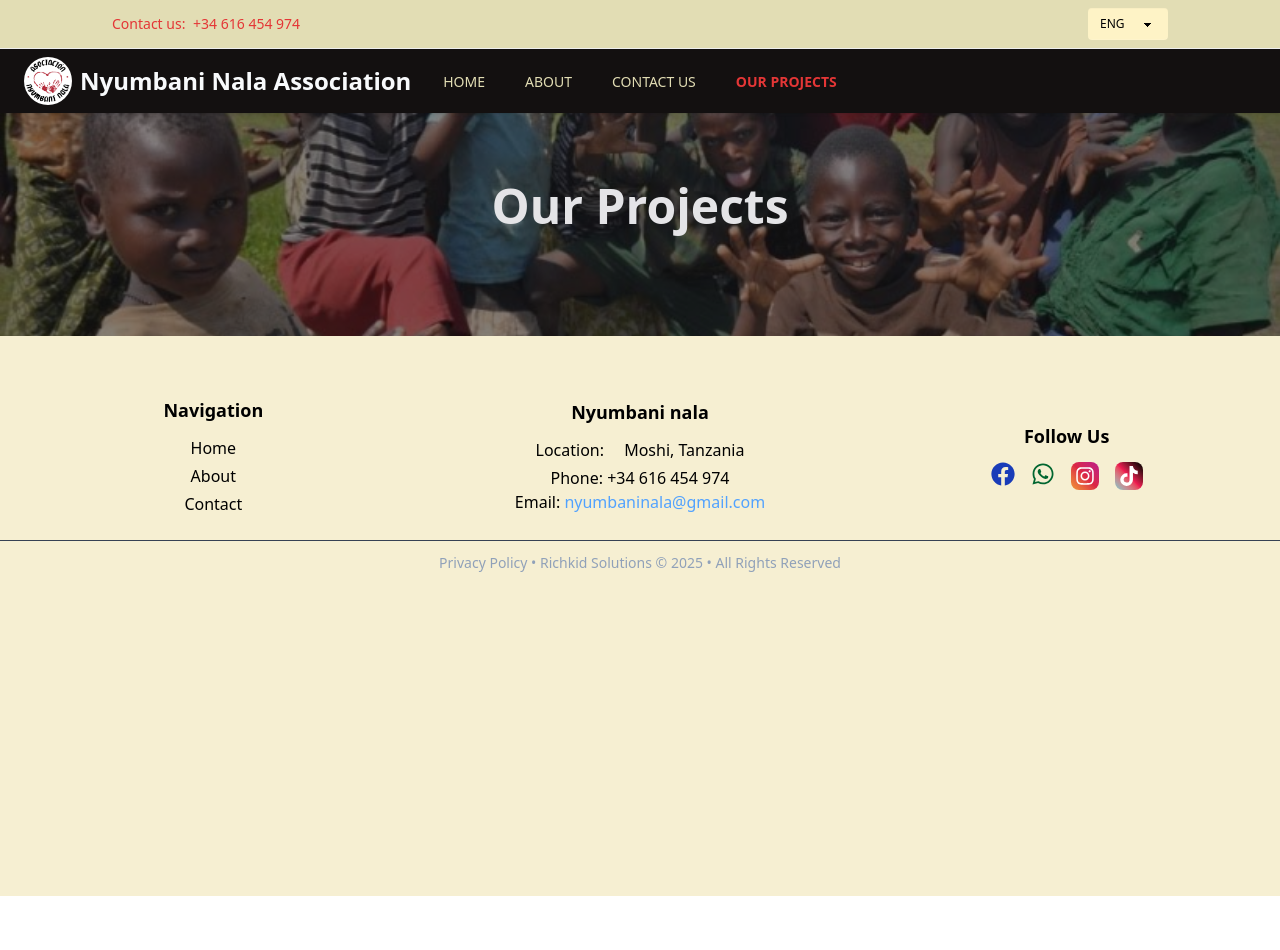
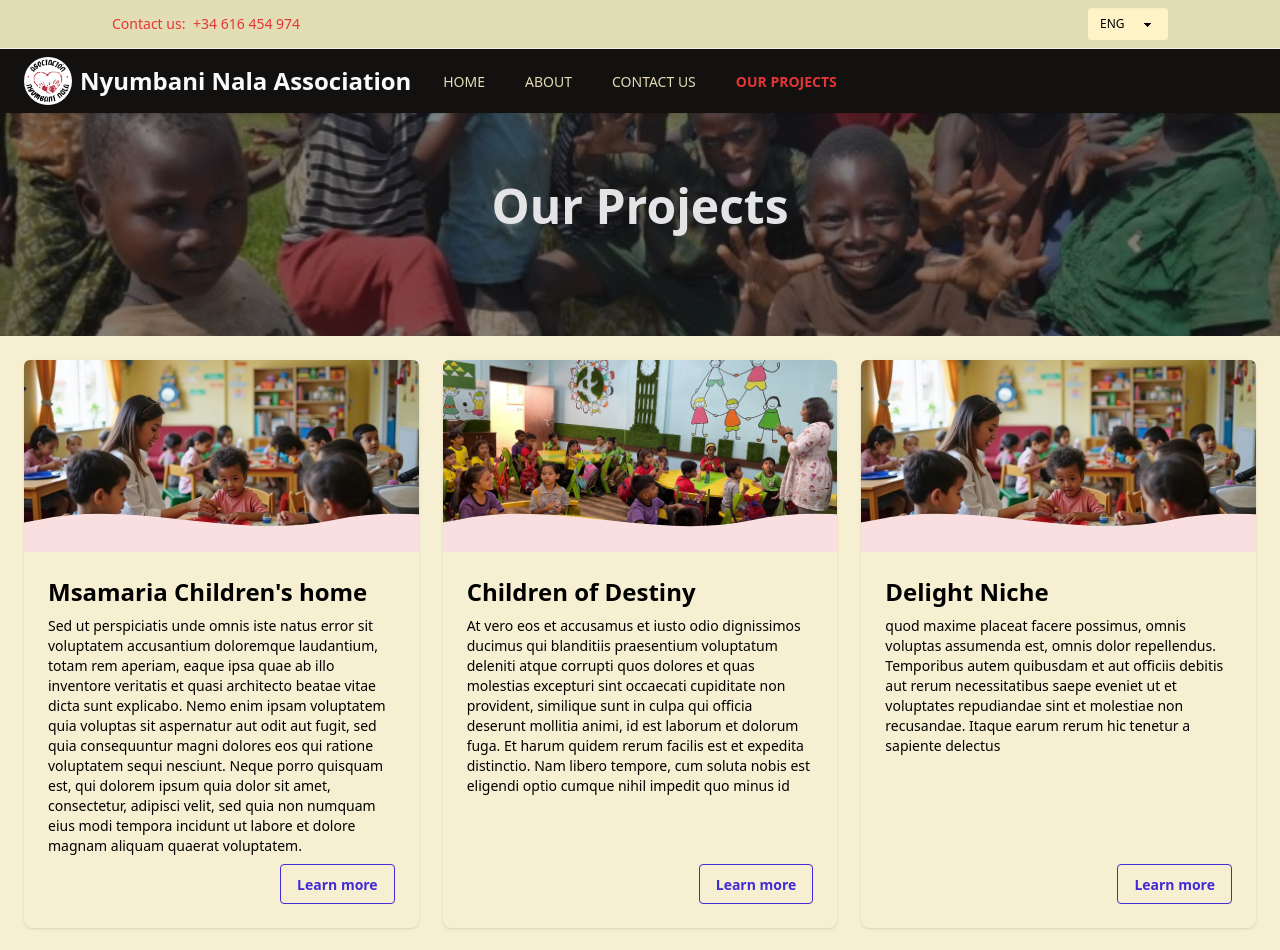
Before and after one commit to castrol-web/nyumbani-nala, a React (Vite) app in the folder frontend/: page /our-projects in a window 1280 px wide. Shown: the top 950 px of the page. Before the commit the page ends 896 px from the top, so only its background shows below. Built offline with nearby package versions, Linux system fonts and the light colour scheme.

Commit message:
feat: add ProjectCard component for displaying project details with image and summary

```diff
--- a/frontend/src/index.css
+++ b/frontend/src/index.css
@@ -1,2 +1,13 @@
 @import "tailwindcss";
 @plugin "daisyui";
+
+@layer utilities {
+  @keyframes wave {
+    0% { transform: translateX(0); }
+    100% { transform: translateX(-50%); }
+  }
+
+  .animate-wave {
+    animation: wave 8s linear infinite;
+  }
+}
--- /dev/null
+++ b/frontend/src/projects/ProjectCard.tsx
@@ -0,0 +1,45 @@
+interface ProjectCardProps {
+    projectTitle?: string,
+    summary: string,
+    projectImage?: string,
+}
+
+function ProjectCard({ projectTitle, summary, projectImage }: ProjectCardProps) {
+    return (
+        <div className="card shadow-sm">
+            <div>
+                <div className="relative overflow-hidden">
+                    <img
+                        src={projectImage}
+                        className="w-full h-48 object-cover rounded-t-md"
+                    />
+
+                    {/*Wave  svg*/}
+                    <div className="absolute bottom-0 left-0 w-full overflow-hidden leading-none">
+                        <svg
+                            className="block w-[200%] h-16 animate-wave"
+                            viewBox="0 0 1200 120"
+                            preserveAspectRatio="none"
+                        >
+                            <path
+                                d="M0,60 C150,20 300,100 450,60 C600,20 750,100 900,60 C1050,20 1200,100 1350,60 V120 H0 Z"
+                                fill="#F9DFDF"
+                            />
+                        </svg>
+                    </div>
+                </div>
+            </div>
+
+            <div className="card-body">
+                <h2 className="text-2xl font-bold">{projectTitle}</h2>
+                <p className="text-sm">{summary}</p>
+
+                <div className="card-actions justify-end">
+                    <button className="btn btn-primary btn-outline">Learn more</button>
+                </div>
+            </div>
+        </div>
+    );
+}
+
+export default ProjectCard;
--- a/frontend/src/projects/Projects.tsx
+++ b/frontend/src/projects/Projects.tsx
@@ -1,9 +1,18 @@
 import Header from "../components/Header"
+import ProjectCard from "./ProjectCard"
+import msamaria from "../assets/msamaria.jpg";
+import childrenofdestiny from "../assets/childrenofdestiny.jpg";
 
 function Projects() {
   return (
     <div>
       <Header pageName="Our Projects" />
+      <div className="grid md:grid-cols-1 sm:grid-cols-1 lg:grid-cols-3 gap-6 p-6">
+        <ProjectCard  projectImage={msamaria} projectTitle="Msamaria Children's home" summary="Sed ut perspiciatis unde omnis iste natus error sit voluptatem accusantium doloremque laudantium, totam rem aperiam, eaque ipsa quae ab illo inventore veritatis et quasi architecto beatae vitae dicta sunt explicabo. Nemo enim ipsam voluptatem quia voluptas sit aspernatur aut odit aut fugit, sed quia consequuntur magni dolores eos qui ratione voluptatem sequi nesciunt. Neque porro quisquam est, qui dolorem ipsum quia dolor sit amet, consectetur, adipisci velit, sed quia non numquam eius modi tempora incidunt ut labore et dolore magnam aliquam quaerat voluptatem." />
+        <ProjectCard  projectImage={childrenofdestiny} projectTitle="Children of Destiny" summary="At vero eos et accusamus et iusto odio dignissimos ducimus qui blanditiis praesentium voluptatum deleniti atque corrupti quos dolores et quas molestias excepturi sint occaecati cupiditate non provident, similique sunt in culpa qui officia deserunt mollitia animi, id est laborum et dolorum fuga. Et harum quidem rerum facilis est et expedita distinctio. Nam libero tempore, cum soluta nobis est eligendi optio cumque nihil impedit quo minus id" />
+        <ProjectCard  projectImage={msamaria} projectTitle="Delight Niche" summary="quod maxime placeat facere possimus, omnis voluptas assumenda est, omnis dolor repellendus. Temporibus autem quibusdam et aut officiis debitis aut rerum necessitatibus saepe eveniet ut et voluptates repudiandae sint et molestiae non recusandae. Itaque earum rerum hic tenetur a sapiente delectus" />
+        <ProjectCard  projectImage={msamaria} projectTitle="Eva's Project" summary="Ut enim ad minima veniam, quis nostrum exercitationem ullam corporis suscipit laboriosam, nisi ut aliquid ex ea commodi consequatur? Quis autem vel eum iure reprehenderit qui in ea voluptate velit esse quam nihil molestiae consequatur, vel illum qui dolorem eum fugiat quo voluptas nulla pariatur" />
+      </div>
     </div>
   )
 }
```
Also changed, not shown: frontend/src/assets/childrenofdestiny.jpg (added), frontend/src/assets/msamaria.jpg (added).
